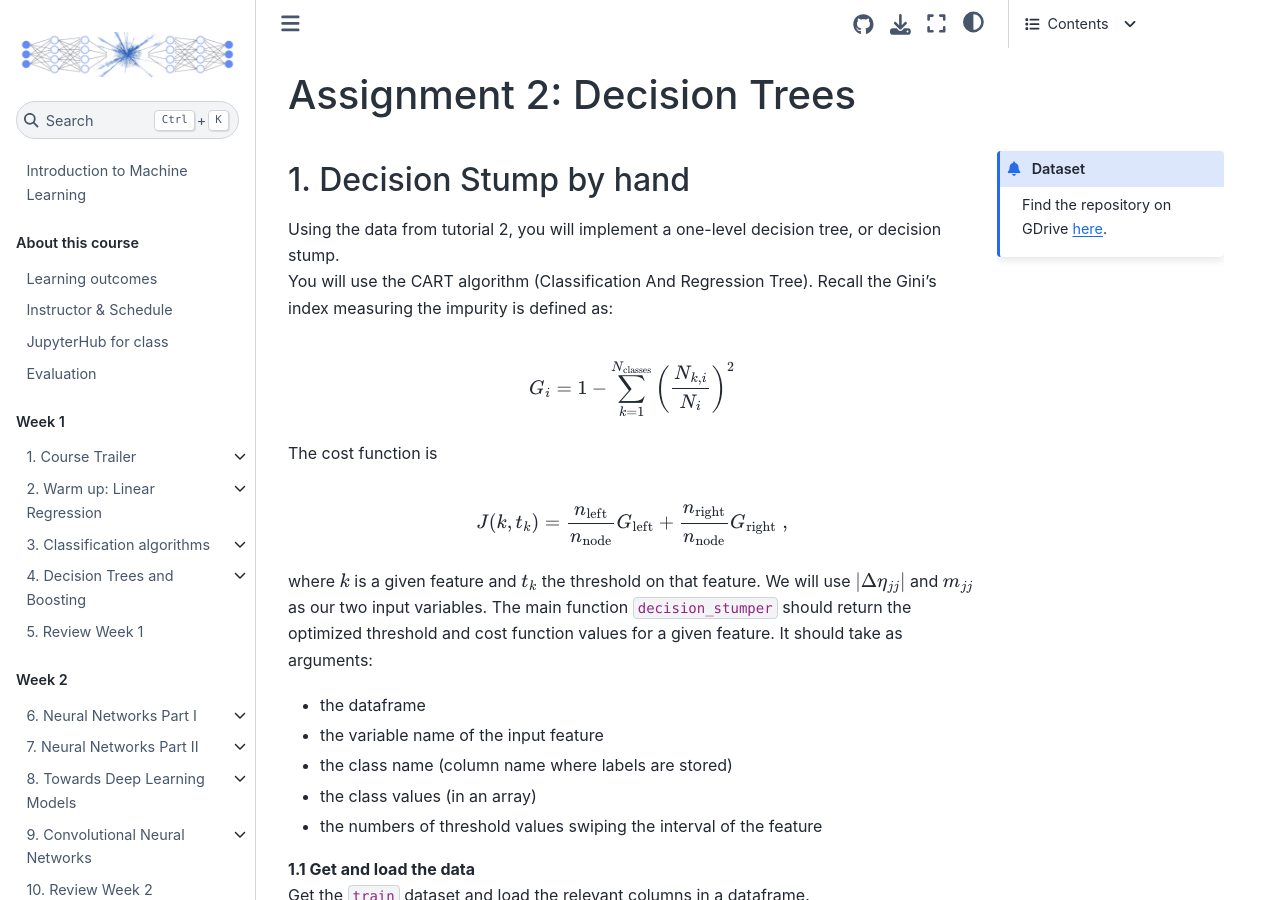
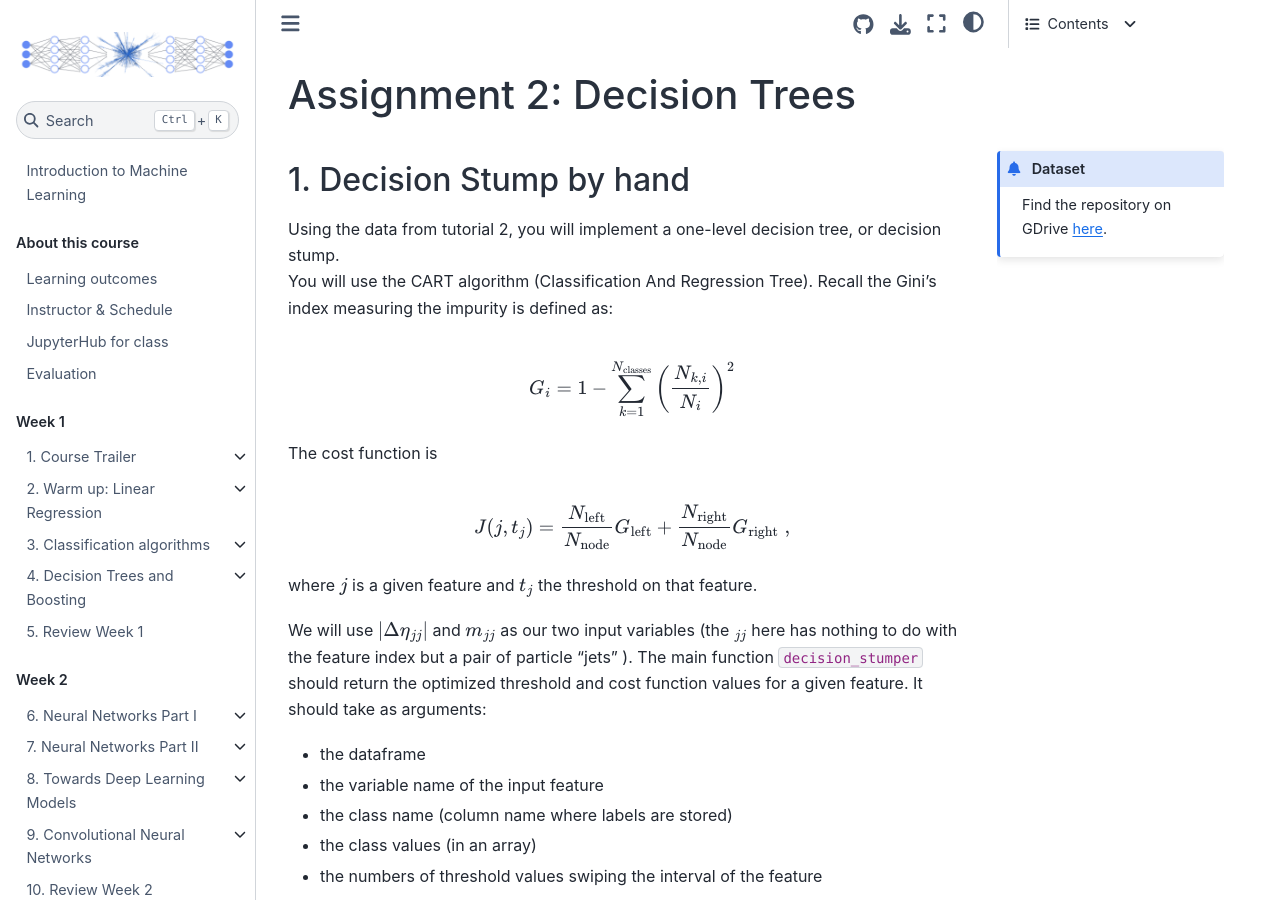
Before and after one commit to clairedavid/intro_to_ml, a Jupyter Book: the page built from assignments/ml_a2.md, in a window 1280 px wide and 900 px high. Built offline with Jupyter Book 1.0.4 settings and Sphinx 7.4.7 and the Sphinx Book theme 1.1.4, drawn with Linux system fonts in a browser that asks for light colours; pages that are not in the unit, such as notebooks, are missing from menus.

Commit message:
Assignment 2 cost CART with j

```diff
--- a/assignments/ml_a2.md
+++ b/assignments/ml_a2.md
@@ -13,9 +13,11 @@ G_i = 1 - \sum_{k=1}^{N_\text{classes}} \left( \frac{N_{k, i}}{ N_i} \right)^2
 \end{equation*}
 The cost function is
 \begin{equation*}
-J(k, t_k) = \frac{n_\text{left}}{n_\text{node}} G_\text{left} + \frac{n_\text{right}}{n_\text{node}} G_\text{right} \;,
+J(j, t_j) = \frac{N_\text{left}}{N_\text{node}} G_\text{left} + \frac{N_\text{right}}{N_\text{node}} G_\text{right} \;,
 \end{equation*}
-where $k$ is a given feature and $t_k$ the threshold on that feature. We will use $|\Delta\eta_{jj}|$ and $m_{jj}$ as our two input variables. The main function `decision_stumper` should return the optimized threshold and cost function values for a given feature. It should take as arguments:
+where $j$ is a given feature and $t_j$ the threshold on that feature.
+
+We will use $|\Delta\eta_{jj}|$ and $m_{jj}$ as our two input variables (the $_{jj}$ here has nothing to do with the feature index but a pair of particle "jets" ). The main function `decision_stumper` should return the optimized threshold and cost function values for a given feature. It should take as arguments:
 * the dataframe
 * the variable name of the input feature
 * the class name (column name where labels are stored)
```
